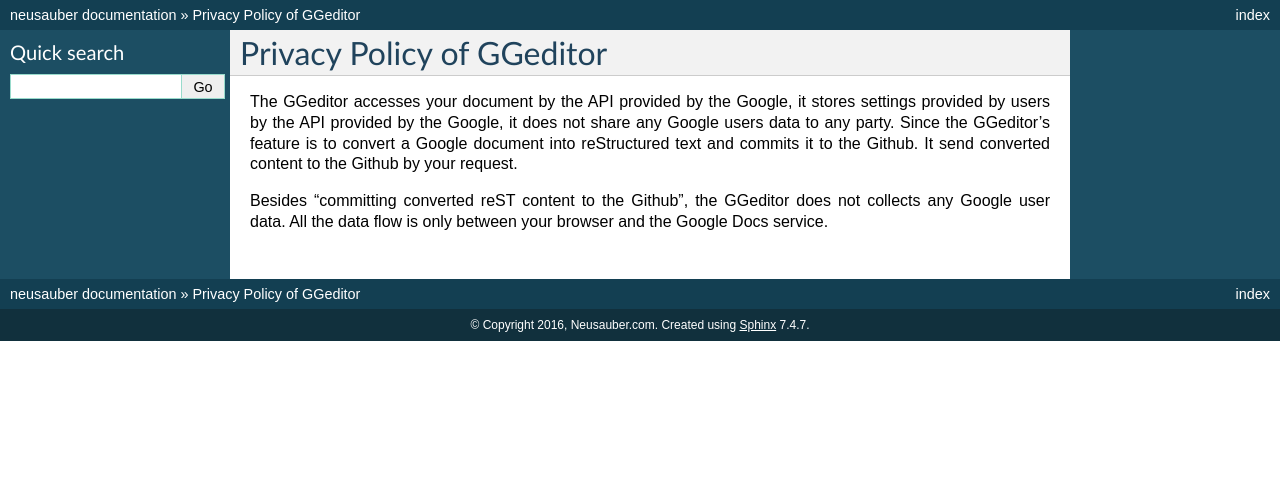
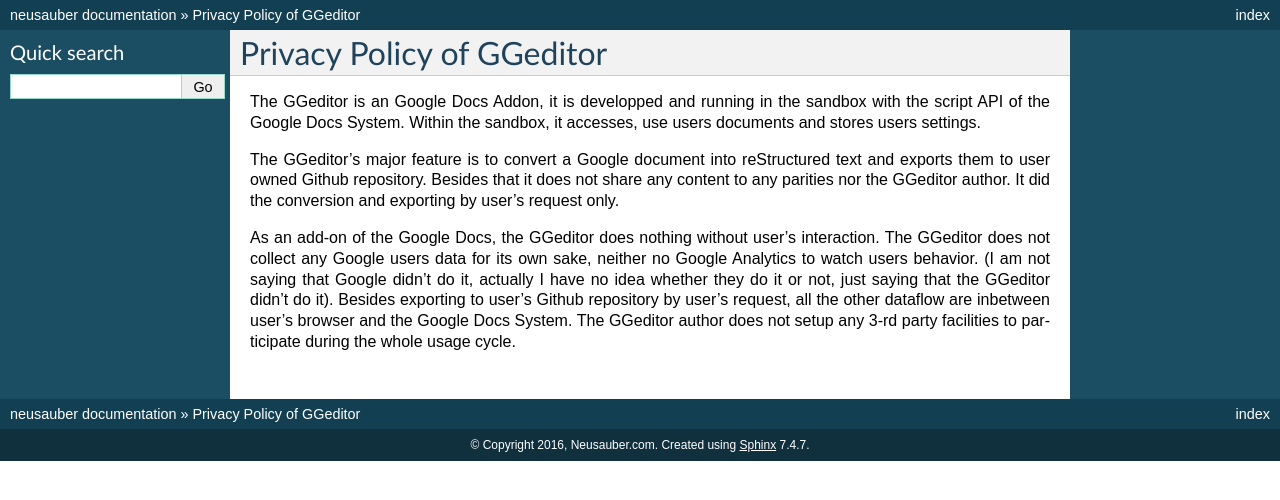
Before and after one commit to rexiap/neusauber, a Sphinx documentation site: the page built from docs/projects/GGeditorPrivacyPolicy.rst, in a window 1280 px wide. Shown: the top 500 px of the page. Built offline with Sphinx 7.4.7, drawn with Linux system fonts in a browser that asks for light colours.

Commit message:
Google Docs reST Editor@2018-2-12 12:18:36

```diff
--- a/docs/projects/GGeditorPrivacyPolicy.rst
+++ b/docs/projects/GGeditorPrivacyPolicy.rst
@@ -4,9 +4,11 @@
 Privacy Policy of GGeditor
 **************************
 
-The GGeditor accesses your document by the API provided by the Google, it stores settings provided by users by the API provided by the Google, it does not share any Google users data to any party. Since the GGeditor's feature is to convert a Google document into reStructured text and commits it to the Github. It send converted content to the Github by your request.
+The GGeditor is an Google Docs Addon, it is developped and running in the sandbox with the script API of the Google Docs System. Within the sandbox, it accesses, use users documents and stores users settings.
 
-Besides "committing converted reST content to the Github", the GGeditor does not collects any Google user data. All the data flow is only between your browser and the Google Docs service.
+The GGeditor's major feature is to convert a Google document into reStructured text and exports them to user owned Github repository. Besides that it does not share any content to any parities nor the GGeditor author.  It did the conversion and exporting by user's request only.
+
+As an add-on of the Google Docs, the GGeditor does nothing without user's interaction. The GGeditor does not collect any Google users data for its own sake, neither no Google Analytics to watch users behavior. (I am not saying that Google didn't do it, actually I have no idea whether they do it or not, just saying that the GGeditor didn't do it). Besides exporting to user's Github repository by user's request, all the other dataflow are inbetween user's browser and the Google Docs System. The GGeditor author does not setup any 3-rd party facilities to participate during the whole usage cycle.
 
 
 .. bottom of content
```
